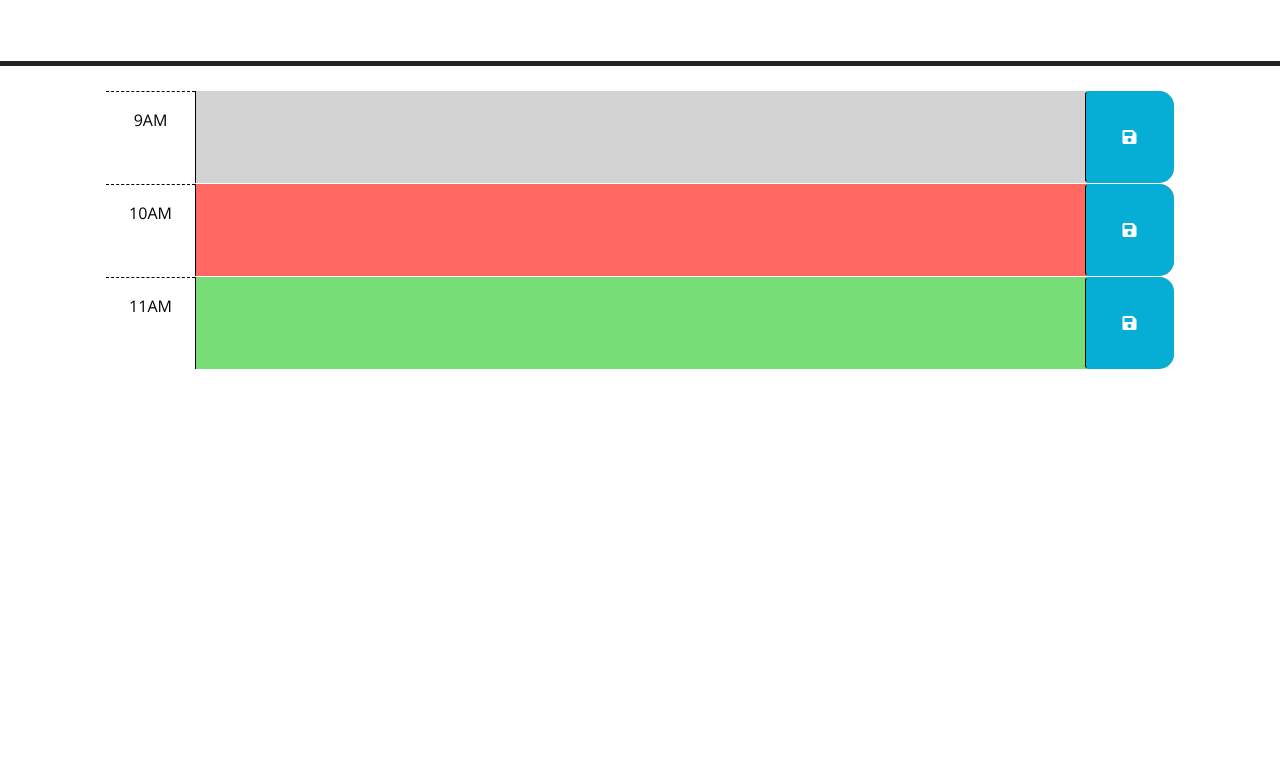
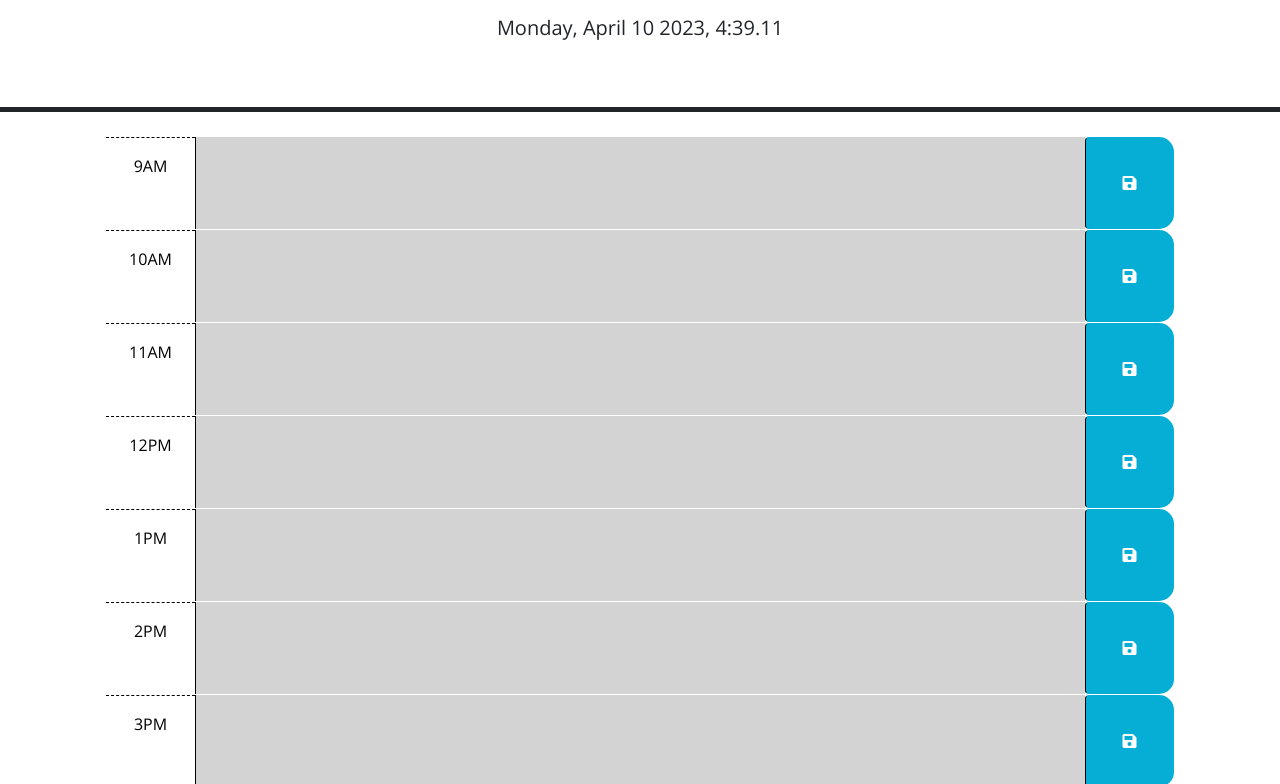
Before and after one commit to Liban200/Workday-Schedule, a plain HTML site: page Develop/index.html in a window 1280 px wide. Shown: the part 166-950 px from the top of the page. Before the commit the page ends 800 px from the top, so only its background shows below. Drawn offline with nearby package versions, Linux system fonts and the light colour scheme.

Commit message:
Edited HTML Code. Added JS Code

```diff
--- a/Develop/index.html
+++ b/Develop/index.html
@@ -29,50 +29,87 @@
       <p id="currentDay" class="lead"></p>
     </header>
     <div class="container-lg px-5">
-      <!-- Use class for "past", "present", and "future" to apply styles to the
-        time-block divs accordingly. The javascript will need to do this by
-        adding/removing these classes on each div by comparing the hour in the
-        id to the current hour. The html provided below is meant to be an example
-        demonstrating how the css provided can be leveraged to create the
-        desired layout and colors. The html below should be removed or updated
-        in the finished product. Remember to delete this comment once the
-        code is implemented.
-        -->
 
-      <!-- Example of a past time block. The "past" class adds a gray background color. -->
-      <div id="hour-9" class="row time-block past">
+      <div id="hour-9" class="row time-block">
         <div class="col-2 col-md-1 hour text-center py-3">9AM</div>
-        <textarea class="col-8 col-md-10 description" rows="3"> </textarea>
+        <textarea class="col-8 col-md-10 description" id="9AM" data-time="09" rows="3"> </textarea>
         <button class="btn saveBtn col-2 col-md-1" aria-label="save">
           <i class="fas fa-save" aria-hidden="true"></i>
         </button>
       </div>
 
-      <!-- Example of a a present time block. The "present" class adds a red background color. -->
-      <div id="hour-10" class="row time-block present">
+      <div id="hour-10" class="row time-block">
         <div class="col-2 col-md-1 hour text-center py-3">10AM</div>
-        <textarea class="col-8 col-md-10 description" rows="3"> </textarea>
+        <textarea class="col-8 col-md-10 description" id="10AM" data-time="10" rows="3"> </textarea>
         <button class="btn saveBtn col-2 col-md-1" aria-label="save">
           <i class="fas fa-save" aria-hidden="true"></i>
         </button>
       </div>
 
-      <!-- Example of a future time block. The "future" class adds a green background color. -->
-      <div id="hour-11" class="row time-block future">
+
+      <div id="hour-11" class="row time-block">
         <div class="col-2 col-md-1 hour text-center py-3">11AM</div>
-        <textarea class="col-8 col-md-10 description" rows="3"> </textarea>
+        <textarea class="col-8 col-md-10 description" id="11AM" data-time="11" rows="3"> </textarea>
         <button class="btn saveBtn col-2 col-md-1" aria-label="save">
           <i class="fas fa-save" aria-hidden="true"></i>
         </button>
       </div>
 
-    <script src="https://code.jquery.com/jquery-3.4.1.min.js"></script>
-    <script
-      src="https://cdn.jsdelivr.net/npm/dayjs@1.11.3/dayjs.min.js"
+      <div id="hour-12" class="row time-block">
+        <div class="col-2 col-md-1 hour text-center py-3">12PM</div>
+        <textarea class="col-8 col-md-10 description" id="12PM" data-time="12" rows="3"> </textarea>
+        <button class="btn saveBtn col-2 col-md-1" aria-label="save">
+          <i class="fas fa-save" aria-hidden="true"></i>
+        </button>
+      </div>
+
+      <div id="hour-1" class="row time-block">
+        <div class="col-2 col-md-1 hour text-center py-3">1PM</div>
+        <textarea class="col-8 col-md-10 description" id="1PM" data-time="13" rows="3"> </textarea>
+        <button class="btn saveBtn col-2 col-md-1" aria-label="save">
+          <i class="fas fa-save" aria-hidden="true"></i>
+        </button>
+      </div>
+
+
+      <div id="hour-2" class="row time-block">
+        <div class="col-2 col-md-1 hour text-center py-3">2PM</div>
+        <textarea class="col-8 col-md-10 description" id="2PM" data-time= "14" rows="3"> </textarea>
+        <button class="btn saveBtn col-2 col-md-1" aria-label="save">
+          <i class="fas fa-save" aria-hidden="true"></i>
+        </button>
+      </div>
+
+      <div id="hour-3" class="row time-block">
+        <div class="col-2 col-md-1 hour text-center py-3">3PM</div>
+        <textarea class="col-8 col-md-10 description" id="3PM" data-time="15" rows="3"> </textarea>
+        <button class="btn saveBtn col-2 col-md-1" aria-label="save">
+          <i class="fas fa-save" aria-hidden="true"></i>
+        </button>
+      </div>
+
+      <div id="hour-4" class="row time-block">
+        <div class="col-2 col-md-1 hour text-center py-3">4PM</div>
+        <textarea class="col-8 col-md-10 description" id="4PM" data-time="16"rows="3"> </textarea>
+        <button class="btn saveBtn col-2 col-md-1" aria-label="save">
+          <i class="fas fa-save" aria-hidden="true"></i>
+        </button>
+      </div>
+
+      <div id="hour-5" class="row time-block">
+        <div class="col-2 col-md-1 hour text-center py-3">5PM</div>
+        <textarea class="col-8 col-md-10 description" id="5PM" data-time="17" rows="3"> </textarea>
+        <button class="btn saveBtn col-2 col-md-1" aria-label="save">
+          <i class="fas fa-save" aria-hidden="true"></i>
+        </button>
+      </div>
+
+      <script src="https://code.jquery.com/jquery-3.4.1.min.js"></script>
+      <script src="https://cdn.jsdelivr.net/npm/dayjs@1.11.3/dayjs.min.js"
       integrity="sha256-iu/zLUB+QgISXBLCW/mcDi/rnf4m4uEDO0wauy76x7U="
-      crossorigin="anonymous"
-    ></script>
+      crossorigin="anonymous">
+      </script>
 
-    <script src="script.js"></script>
+      <script src="script.js"></script>
   </body>
 </html>
--- a/Develop/script.js
+++ b/Develop/script.js
@@ -1,23 +1,70 @@
-// Wrap all code that interacts with the DOM in a call to jQuery to ensure that
-// the code isn't run until the browser has finished rendering all the elements
-// in the html.
 $(function () {
-  // TODO: Add a listener for click events on the save button. This code should
-  // use the id in the containing time-block as a key to save the user input in
-  // local storage. HINT: What does `this` reference in the click listener
-  // function? How can DOM traversal be used to get the "hour-x" id of the
-  // time-block containing the button that was clicked? How might the id be
-  // useful when saving the description in local storage?
-  //
-  // TODO: Add code to apply the past, present, or future class to each time
-  // block by comparing the id to the current hour. HINTS: How can the id
-  // attribute of each time-block be used to conditionally add or remove the
-  // past, present, and future classes? How can Day.js be used to get the
-  // current hour in 24-hour time?
-  //
-  // TODO: Add code to get any user input that was saved in localStorage and set
-  // the values of the corresponding textarea elements. HINT: How can the id
-  // attribute of each time-block be used to do this?
-  //
-  // TODO: Add code to display the current date in the header of the page.
+  let saveBtn = $(".saveBtn");
+  let stamp9am = $("#9AM");
+  let stamp10am = $("#10AM");
+  let stamp11am = $("#11AM");
+  let stamp12pm = $("#12PM");
+  let stamp1pm = $("#1PM");
+  let stamp2pm = $("#2PM");
+  let stamp3pm = $("#3PM");
+  let stamp4pm = $("#4PM");
+  let stamp5pm = $("#5PM");
+
+  let stampELArray = [
+    stamp9am,
+    stamp10am,
+    stamp11am,
+    stamp12pm,
+    stamp1pm,
+    stamp2pm,
+    stamp3pm,
+    stamp4pm,
+    stamp5pm,
+  ];
+
+  function handleFormSubmit(event) {
+    event.preventDefault();
+
+    let btnClicked = $(event.currentTarget);
+
+    let targetText = btnClicked.siblings("textarea");
+
+    let targetTimeBlock = targetText.data("time");
+
+    localStorage.setItem("time block " + targetTimeBlock, targetText.val());
+  }
+
+  saveBtn.on("click", handleFormSubmit);
+
+  function updateTime() {
+    let today = dayjs();
+
+
+    $("#currentDay").text(today.format("dddd, MMMM DD YYYY, h:mm.ss"));
+
+    let now = dayjs().hour();
+    console.log (typeof now)
+    for (let i = 0; i < stampELArray.length; i++) {
+      stampELArray[i].removeClass("future past present");
+
+      if (now > stampELArray[i].data("time")) {
+        stampELArray[i].addClass("past");
+      } else if (now == stampELArray[i].attr("data-time")) {
+        stampELArray[i].addClass("present");
+      } else {
+        stampELArray[i].addClass("future");
+      }
+    }
+  }
+
+  renderLastRegistered();
+  updateTime();
+  setInterval(updateTime, 100);
+
+
+  function renderLastRegistered() {
+    for (let el of stampELArray) {
+      el.val(localStorage.getItem("time block " + el.data("time")));
+    }
+  }
 });
```
Also changed, not shown: 1 other file.
